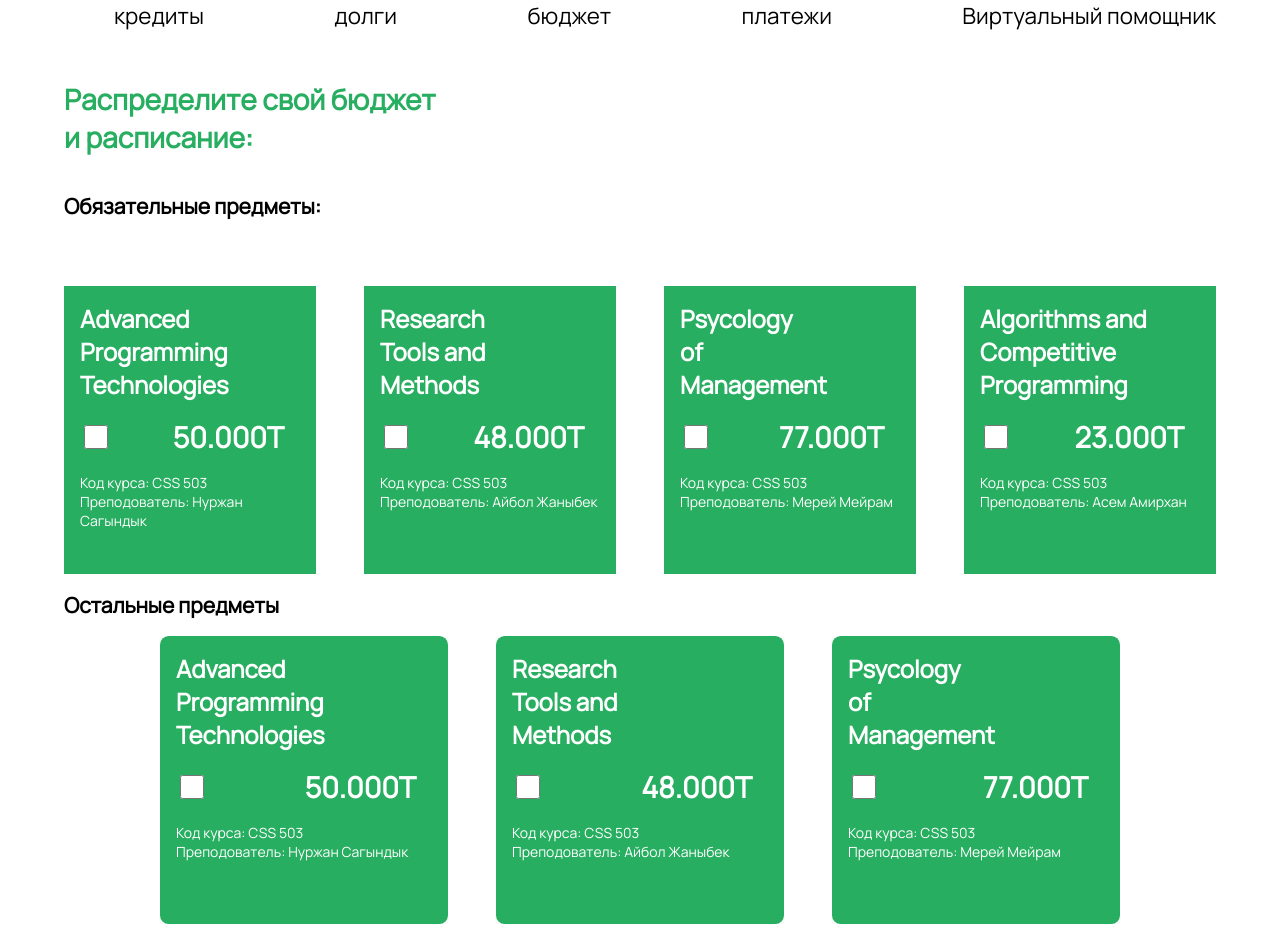
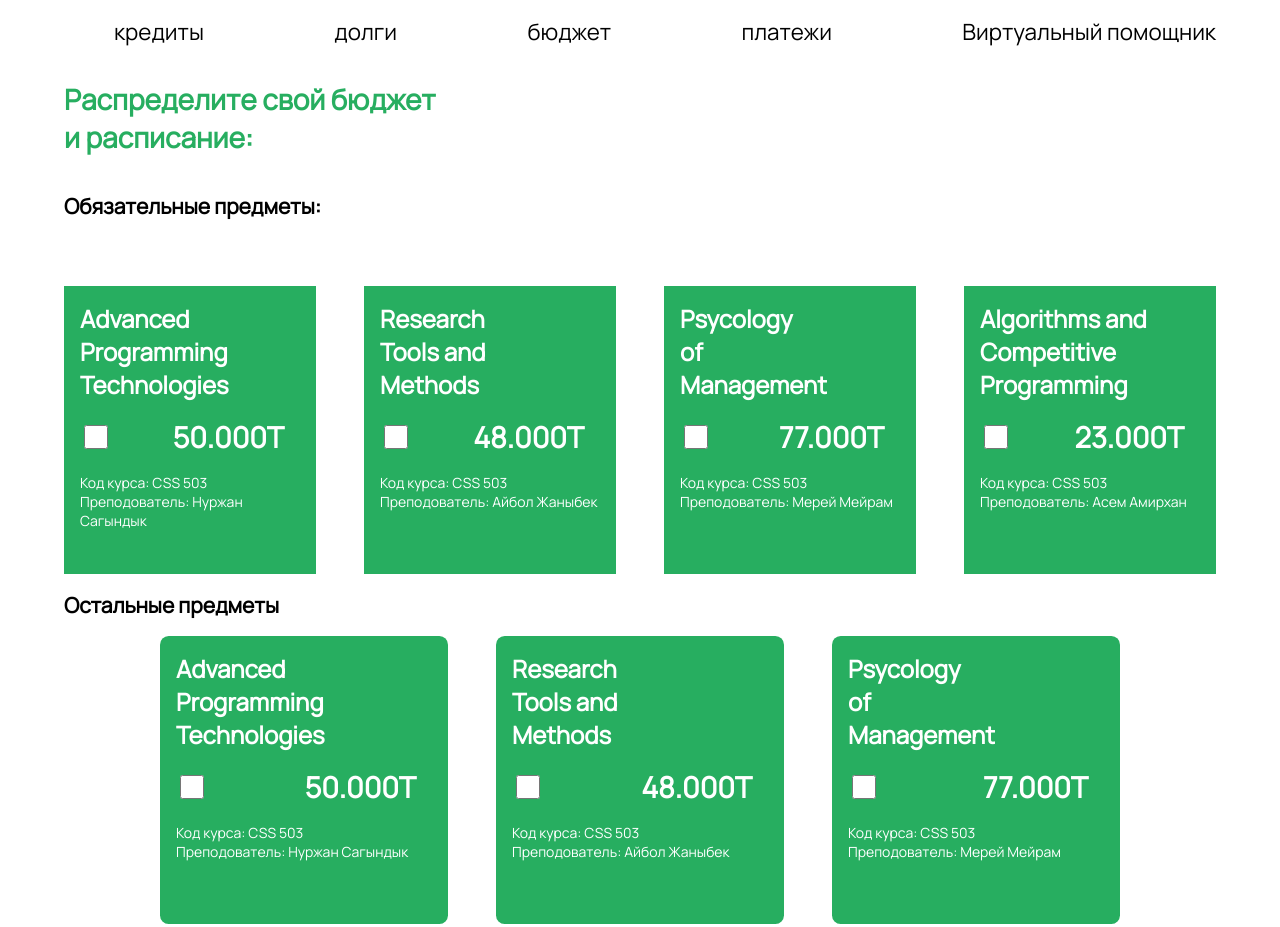
Before and after one commit to Nurrss/fintech, a website: page views/budget.html in a window 1280 px wide. Shown: the top 927 px of the page. Drawn offline with Linux system fonts and the light colour scheme.

Commit message:
minor change in header, using only that...

```diff
--- a/views/budget.css
+++ b/views/budget.css
@@ -23,7 +23,7 @@ body{
 
 .div-4 {
     width: 90%;
-    height: 3rem;
+    height: 4rem;
     background-color: rgba(255,255,255,1);
     position: fixed;
     display: flex;
@@ -38,6 +38,7 @@ body{
     }
   }
   .div-5 {
+    margin-top: 1rem;
     display: flex;
     margin-left: 50px;
     font-size: 1.4rem;
--- a/views/main_page.css
+++ b/views/main_page.css
@@ -20,7 +20,7 @@ body {
 .div-4 {
   z-index: 5;
   width: 100%;
-  height: 3rem;
+  height: 4rem;
   background-color: rgba(255,255,255,1);
   position: fixed;
   display: flex;
@@ -35,6 +35,7 @@ body {
   }
 }
 .div-5 {
+  margin-top: 1rem;
   display: flex;
   margin-left: 50px;
   font-size: 1.4rem;
```
